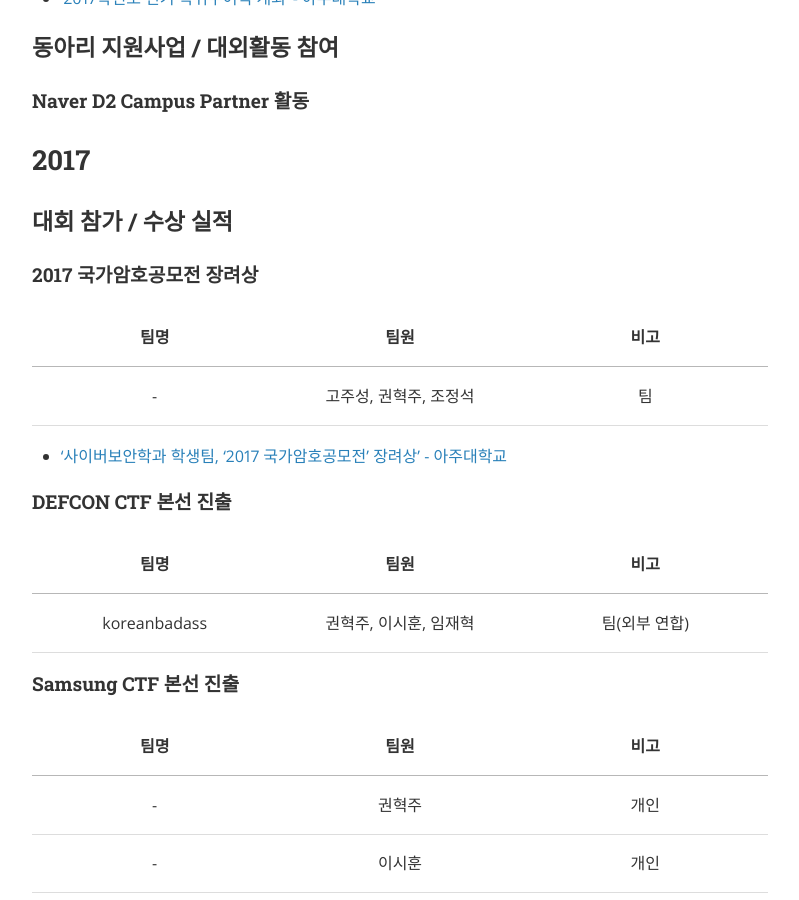
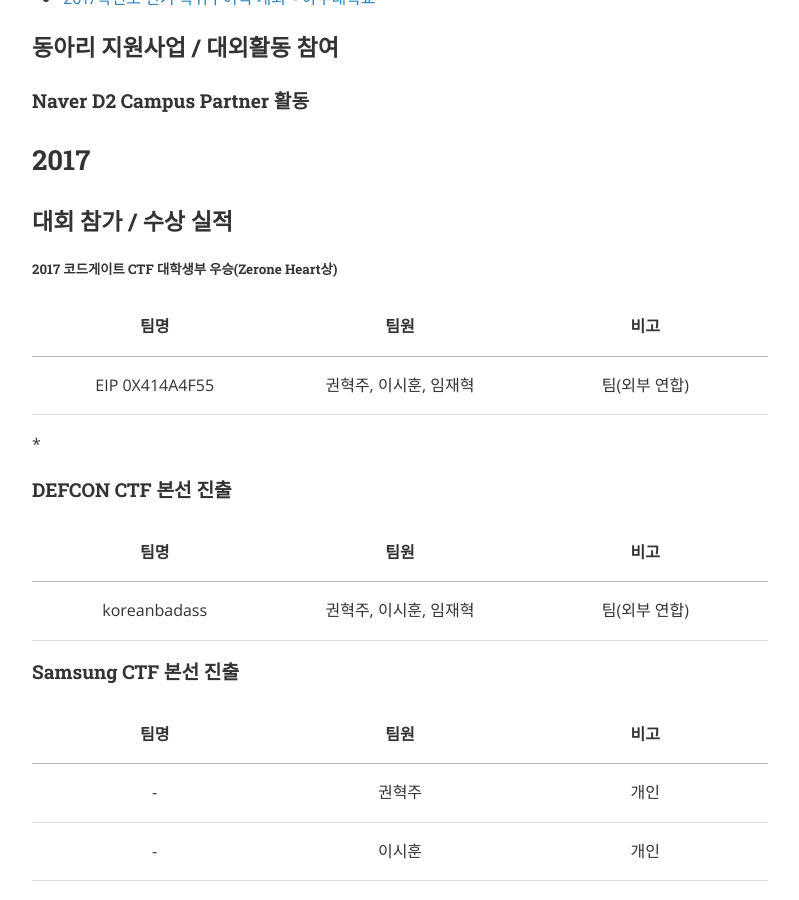
Before and after one commit to ajou-whois/ajou-whois.github.io, a Jekyll site: the page built from achievement.md, in a window 1280 px wide and 900 px high, scrolled down 610 px. Shown: the whole window, without its empty margins (240-1039 px from the left). Built offline with Jekyll 4.4.1, drawn with Linux system fonts in a browser that asks for light colours; nearby versions of some CDN libraries; some of the changed text lies outside the part shown.

Commit message:
Update Achievement

```diff
--- a/achievement.md
+++ b/achievement.md
@@ -27,13 +27,13 @@ WhoIs와 WhoIs 회원들의 모든 활동 실적입니다.
 
 ### 대회 참가 / 수상 실적
 
-#### 2017 국가암호공모전 장려상
+##### 2017 코드게이트 CTF 대학생부 우승(Zerone Heart상)
 
 | 팀명 | 팀원 | 비고 |
 |:-:|:-:|:-:|
-| - | 고주성, 권혁주, 조정석 | 팀 |
+| EIP 0X414A4F55 | 권혁주, 이시훈, 임재혁 | 팀(외부 연합) |
 
-* ['사이버보안학과 학생팀, ‘2017 국가암호공모전’ 장려상' - 아주대학교](http://www.ajou.ac.kr/new/ajou/news.jsp?mode=view&article_no=169673)
+*
 
 #### DEFCON CTF 본선 진출
 
@@ -99,6 +99,14 @@ WhoIs와 WhoIs 회원들의 모든 활동 실적입니다.
 | - | 권혁주, 이시훈, 임재혁 | 팀(외부 연합) |
 
 * ['국가보안기술연구소 ‘2017 사이버공격방어대회’ 2위' - 아주대학교](http://www.ajou.ac.kr/new/ajou/news.jsp?mode=view&article_no=170633)
+
+#### 2017 국가암호공모전 장려상
+
+| 팀명 | 팀원 | 비고 |
+|:-:|:-:|:-:|
+| - | 고주성, 권혁주, 조정석 | 팀 |
+
+* ['사이버보안학과 학생팀, ‘2017 국가암호공모전’ 장려상' - 아주대학교](http://www.ajou.ac.kr/new/ajou/news.jsp?mode=view&article_no=169673)
 
 ### 프로젝트
 
```
